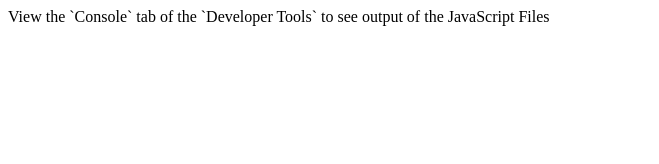
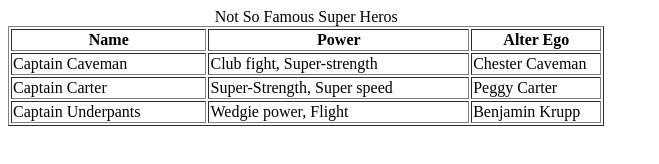
Before and after one commit to socialxmisfit/html.css.javascript-tables, a plain HTML site: page index.html in a window 1280 px wide. Shown: the whole page, without its empty margins (0-659 px from the left). Drawn offline with Linux system fonts and the light colour scheme.

Commit message:
I added changes

```diff
--- a/index.html
+++ b/index.html
@@ -1,49 +1,32 @@
-<!DOCTYPE html>
 <html lang="en">
-
-<!-- ----------------------------------------------------------------- -->
-<!-- ----------------------------------------------------------------- -->
-<!-- ----------------------------------------------------------------- -->
-
 <head>
-  <!-- header begins here -->
-  <meta charset="utf-8">
-  <meta name="viewport" content="width=device-width, initial-scale=1">
-  <meta name="description" content="">
-  <meta name="author" content="">
-  <title>Shopping Cart Test Suite</title>
-
-  <!-- Import the CPM test classes -->
-  <script src="./js/test/utils/TestingUtilities.js"></script>
-  <script src="./js/main/MainApplication.js"></script>
-
+  <meta charset="UTF-8">
+  <meta name="viewport" content="width=device-width, initial-scale=1.0">
+  <title>Document</title>
 </head>
-
-<!-- ---------------------------------------------------------------------------------- -->
-<!-- ---------------------------------------------------------------------------------- -->
-<!-- ---------------------------------------------------------------------------------- -->
-
 <body>
-  <!-- body begins here -->
-
-
-  View the `Console` tab of the `Developer Tools` to see output of the JavaScript Files
-
-
-
-
-  <!-- ====================================================== -->
-  <!-- ====================================================== -->
-  <footer>
-    <!-- footer of page begins here -->
-    <script src="./js/test/TestMainApplication.js"></script>
-  </footer> <!-- footer of page ends here -->
-  <!-- ====================================================== -->
-  <!-- ====================================================== -->
-
+  <table border="1">
+    <caption>Not So Famous Super Heros</caption>
+  <tr>
+    <th width="30%">Name</th>
+    <th width="40%">Power</th>
+    <th width="20%">Alter Ego</th>
+  </tr>
+  <tr>
+    <td>Captain Caveman</t>
+    <td>Club fight, Super-strength</td>
+    <td>Chester Caveman</td>
+  </tr>
+  <tr>
+    <td>Captain Carter</td>
+    <td>Super-Strength, Super speed</td>
+    <td>Peggy Carter</td>
+  </tr>
+  <tr>
+    <td>Captain Underpants</td>
+    <td>Wedgie power, Flight</td>
+    <td>Benjamin Krupp</td>
+  </tr>
+  </table>
 </body>
-<!-- ---------------------------------------------------------------------------------- -->
-<!-- ---------------------------------------------------------------------------------- -->
-<!-- ---------------------------------------------------------------------------------- -->
-
 </html>
```
